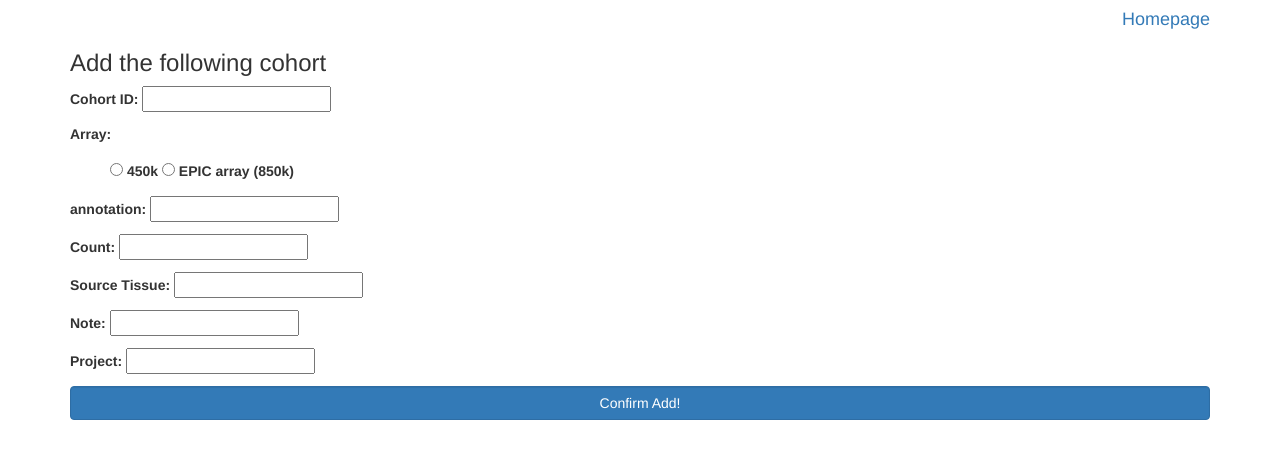
After one commit to yiluyucheng/MethylationCohort, a Django app: a page that uses cohort/templates/add_item.html in a window 1280 px wide. The commit adds this page. Shown: the top 459 px of the page. Run offline with Django 3.2, Linux system fonts and the light colour scheme; parts of the project's set-up code (start-up, migrations or seed data) failed here and were passed over; some libraries are stand-ins or nearby versions.

Commit message:
functions: add and delete

```diff
--- a/Methy/urls.py
+++ b/Methy/urls.py
@@ -21,6 +21,8 @@ from django.urls import include, re_path
 
 urlpatterns = [
     path('', views.homeview, name='Cohorts'),
+    re_path(r'^add/$', views.add_cohort, name='add_cohort'),
+    re_path(r'^delete/$', views.delete_cohort, name='delete_cohort'),
     path('admin/', admin.site.urls),
     re_path(r'charts/', include('cohort.urls')),
 ]
--- /dev/null
+++ b/cohort/forms.py
@@ -0,0 +1,16 @@
+from django import forms
+
+ARRAY_CHOICES = (('450k', '450k'), ('epic', 'EPIC array (850k)'))
+
+class CohortForm(forms.Form):
+    ids = forms.CharField(label='Cohort ID', max_length=100)
+    array = forms.CharField(label="Array", widget=forms.RadioSelect(choices=ARRAY_CHOICES), required=False)
+    annotation = forms.CharField(label="annotation", max_length=100, required=False)
+    count = forms.IntegerField(label='Count', required=False)
+    tissue = forms.CharField(label='Source Tissue', max_length=100, required=False)
+    note = forms.CharField(label='Note', max_length=100, required=False)
+    project = forms.CharField(label='Project', max_length=100, required=False)
+
+
+class DelForm(forms.Form):
+    ids = forms.CharField(label='Cohort ID', max_length=100)
--- a/cohort/models.py
+++ b/cohort/models.py
@@ -9,9 +9,10 @@ class cohort(models.Model):
     annotation = models.CharField(max_length=256, verbose_name='Annotation')
     array = models.CharField(max_length=20, verbose_name='Array')
     note = models.CharField(max_length=256, verbose_name='Note')
+    project = models.CharField(max_length=256, verbose_name='Project')
 
     def __str__(self):
-        return "{}-{}-{}".format(self.id, self.sample, self.array)
+        return "{}-{}-{}".format(self.ids, self.count, self.array)
 
     class Meta:
         verbose_name = 'Cohorts'
--- /dev/null
+++ b/cohort/templates/add_item.html
@@ -0,0 +1,21 @@
+
+{% extends "base.html" %}
+
+{% block content %}
+
+<h4 align="right">
+    <a href={% url 'Cohorts' %}>Homepage</a>
+</h4>
+
+<h3>Add the following cohort</h3>
+<form method="POST" class="form-horizontal" role='form' action="{% url 'add_cohort' %}">
+  {% csrf_token %}
+  {{ form.as_p }}
+   <div class="form-group">
+       <div class="col-md-12">
+        <button type="submit" class="btn btn-primary form-control">Confirm Add!</button>
+       </div>
+   </div>
+</form>
+
+{% endblock %}
--- a/cohort/templates/index_bar.html
+++ b/cohort/templates/index_bar.html
@@ -2,7 +2,7 @@
 <html>
 <head>
     <meta charset="UTF-8">
-    <title>Awesome-pyecharts</title>
+    <title>Cohort Info</title>
     <script src="https://cdn.bootcss.com/jquery/3.0.0/jquery.min.js"></script>
     <script type="text/javascript" src="https://assets.pyecharts.org/assets/echarts.min.js"></script>
 
@@ -10,6 +10,7 @@
 <body>
 <h3>Cohort information</h3>
 <h3> ID: <a href="https://www.ncbi.nlm.nih.gov/geo/query/acc.cgi?acc={{ GSE.ids }}">{{ GSE.ids }}</a> </h3>
+<p> Project: {{ GSE.project }} </p>
 <p> Samples: {{ GSE.count }} </p>
 <p> Annotation: {{ GSE.annotation }} </p>
 <p> Array: {{ GSE.array }} </p>
--- a/cohort/views.py
+++ b/cohort/views.py
@@ -1,5 +1,5 @@
 from django.shortcuts import render
-from django.http import HttpResponse
+from django.http import HttpResponse, HttpResponseRedirect
 from .models import *
 from django.core.paginator import Paginator
 
@@ -13,20 +13,22 @@ from rest_framework.views import APIView
 from pyecharts.globals import CurrentConfig
 CurrentConfig.GLOBAL_ENV = Environment(loader=FileSystemLoader("./cohort/templates"))
 
+from .forms import *
 
-def homeview(request, glist=None, searchs=None):
+
+def homeview(request, glist=None):
     # display table and seperate pages
     if glist is None:
         cohort_list = cohort.objects.all().order_by('-count')
     else:
         cohort_list = glist
     if cohort_list:
-        paginator = Paginator(cohort_list, 5)
+        paginator = Paginator(cohort_list, 10)
         page = request.GET.get('page')
         page_obj = paginator.get_page(page)
         return render(request, 'home.html',
                       {'page_obj': page_obj, 'paginator': paginator,
-                       'is_paginated': True, })
+                       'is_paginated': True,})
     else:
         return render(request, 'home.html')
 
@@ -41,6 +43,39 @@ def density_count(d_list, bin=5):
     dy = list(d_all.values())
     return dx, dy
 
+
+def add_cohort(request):
+    form = CohortForm()
+    if request.method == 'POST':
+        """get filter keys"""
+        d_keys = {}
+        if form.is_valid():
+            for k in form.fields.keys():
+                d_keys[k] = form.cleaned_data.POST.get(k)
+        else:
+            for k in form.fields.keys():
+                d_keys[k] = request.POST[k]
+        cohort.objects.create(ids=d_keys['ids'], array=d_keys['array'], annotation=d_keys['annotation'],
+            count=d_keys['count'], tissue=d_keys['tissue'], note=d_keys['note'], project=d_keys['project'])
+        return HttpResponseRedirect('/')
+    return render(request, 'add_item.html', {'form': form,})
+
+
+def delete_cohort(request):
+    form = DelForm()
+    if request.method == 'POST':
+        """get filter keys"""
+        d_keys = {}
+        if form.is_valid():
+            for k in form.fields.keys():
+                d_keys[k] = form.cleaned_data.POST.get(k)
+        else:
+            for k in form.fields.keys():
+                d_keys[k] = request.POST[k]
+        for record in cohort.objects.all().filter(ids=d_keys['ids']):
+            record.delete()
+        return HttpResponseRedirect('/')
+    return render(request, 'delete_item.html', {'form': form,})
 
 
 ###################################
@@ -115,7 +150,7 @@ class ChartView(APIView):
     def get(self, request, *args, **kwargs):
         #gse = 'GSE55763'
         gse = request.GET['gse']
-        s_list = GsmInfo.objects.filter(series__contains=gse)
+        s_list = GsmInfo.objects.filter(series=gse)
         group_list = list(Counter(s_list.values_list('gender', flat=True)).items())
         integer_list = s_list.values_list('age', flat=True)
         return JsonResponse(json.loads(grid_base(group_list, integer_list)))
@@ -125,5 +160,5 @@ class IndexView(APIView):
     def get(self, request, *args, **kwargs):
         gse = request.GET['gse']
         #gse = 'GSE55763'
-        glist = cohort.objects.filter(ids__contains=gse)[0]
+        glist = cohort.objects.filter(ids=gse)[0]
         return render(request, 'index_bar.html', {'GSE': glist, })
--- a/txt2db.py
+++ b/txt2db.py
@@ -32,6 +32,7 @@ def main():
                 new_item.annotation = d['Attributes']
                 new_item.array = d['Array']
                 new_item.note = d['Note']
+                new_item.project = d['Cohort']
                 new_item.save()
 
 
```
Also changed, not shown: cohort/templates/delete_item.html (added, +21 -0 lines), cohort/templates/home.html (+4 -3 lines), cohort/urls.py (line endings or trailing spaces), db.sqlite3.
